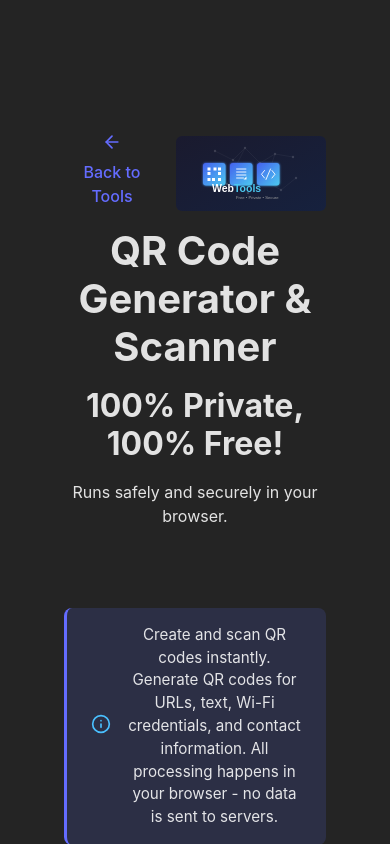
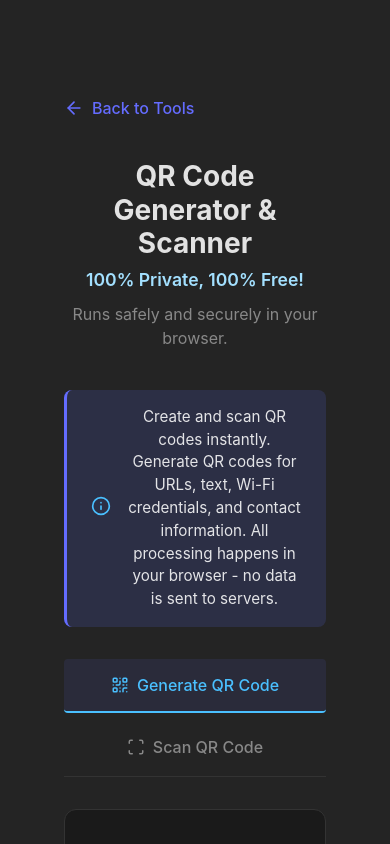
Before and after one commit to romitagl/web-tools, a React (Vite) app: page /qr-code-tool in a window 390 px wide. Shown: the top 844 px of the page. Built offline with nearby package versions, Linux system fonts and the light colour scheme.

Commit message:
Fix Layout

```diff
--- a/src/components/Layout.jsx
+++ b/src/components/Layout.jsx
@@ -3,10 +3,11 @@ import { ArrowLeft } from 'lucide-react';
 
 /**
  * Shared Layout component to provide consistent UI structure for all tools
+ * with an improved header design that matches the current app style
  *
  * @param {Object} props
  * @param {string} props.title - Main title for the tool
- * @param {string} props.subtitle - Subtitle/slogan (optional)
+ * @param {string} props.subtitle - Subtitle/slogan (optional, defaults to "100% Private, 100% Free!")
  * @param {React.ReactNode} props.description - Description content (optional)
  * @param {React.ReactNode} props.children - Main content of the tool
  * @returns {JSX.Element}
@@ -14,20 +15,25 @@ import { ArrowLeft } from 'lucide-react';
 function Layout({ title, subtitle = "100% Private, 100% Free!", description, children }) {
   return (
     <>
-      <div className="header">
-        <div className="logo-container">
-          <Link to="/" className="home-link">
+      {/* Modern minimalist header */}
+      <header className="tool-header">
+        <div className="header-back-link">
+          <Link to="/" className="back-link">
             <ArrowLeft size={20} className="back-icon" />
             <span>Back to Tools</span>
           </Link>
-          <div className="app-logos">
-            <img src="/images/webtools-logo.svg" alt="WebTools Logo" width="150" />
-          </div>
         </div>
-        <h1>{title}</h1>
-        {subtitle && <h2>{subtitle}</h2>}
-        <p>Runs safely and securely in your browser.</p>
-      </div>
+
+        <div className="logo-container">
+          <img src="/images/webtools-logo.svg" alt="WebTools Logo" className="header-logo" />
+        </div>
+
+        <div className="header-titles">
+          <h1>{title}</h1>
+          {subtitle && <h2>{subtitle}</h2>}
+          <p>Runs safely and securely in your browser.</p>
+        </div>
+      </header>
 
       {description && (
         <section className="description">
--- /dev/null
+++ b/src/css/components/layout.css
@@ -0,0 +1,134 @@
+/* Layout Component Styles */
+
+/* Modern header styling */
+.tool-header {
+    display: flex;
+    flex-direction: column;
+    align-items: center;
+    text-align: center;
+    padding: 2rem 0 1rem;
+    margin-bottom: 1.5rem;
+  }
+
+  /* Back link styling */
+  .header-back-link {
+    align-self: flex-start;
+    margin-bottom: 1rem;
+  }
+
+  .back-link {
+    display: flex;
+    align-items: center;
+    gap: 0.5rem;
+    color: var(--primary-color);
+    text-decoration: none;
+    font-weight: 500;
+    transition: color 0.2s ease;
+  }
+
+  .back-link:hover {
+    color: var(--accent-color);
+  }
+
+  .back-icon {
+    transition: transform 0.2s ease;
+  }
+
+  .back-link:hover .back-icon {
+    transform: translateX(-3px);
+  }
+
+  /* Logo container */
+  .logo-container {
+    margin-bottom: 1.5rem;
+  }
+
+  .header-logo {
+    max-width: 180px;
+    height: auto;
+  }
+
+  /* Title section */
+  .header-titles {
+    width: 100%;
+    max-width: 800px;
+  }
+
+  .header-titles h1 {
+    font-size: 2.5rem;
+    font-weight: 700;
+    margin-bottom: 0.5rem;
+    color: var(--text-light);
+  }
+
+  .header-titles h2 {
+    font-size: 1.4rem;
+    font-weight: 600;
+    margin-bottom: 0.75rem;
+    color: var(--text-secondary);
+  }
+
+  .header-titles p {
+    font-size: 1rem;
+    color: var(--text-muted);
+    margin: 0;
+  }
+
+  /* Description section */
+  .description {
+    margin-bottom: 2rem;
+    max-width: 1000px;
+    margin-left: auto;
+    margin-right: auto;
+  }
+
+  /* Footer section */
+  footer {
+    text-align: center;
+    padding: 2rem 0 1rem;
+    color: var(--text-muted);
+  }
+
+  footer p {
+    margin-bottom: 1rem;
+  }
+
+  footer a {
+    color: var(--primary-color);
+    text-decoration: none;
+    transition: color 0.2s ease;
+  }
+
+  footer a:hover {
+    color: var(--accent-color);
+    text-decoration: underline;
+  }
+
+  /* Responsive adjustments */
+  @media (max-width: 768px) {
+    .header-titles h1 {
+      font-size: 2rem;
+    }
+
+    .header-titles h2 {
+      font-size: 1.2rem;
+    }
+
+    .header-logo {
+      max-width: 150px;
+    }
+  }
+
+  @media (max-width: 480px) {
+    .header-titles h1 {
+      font-size: 1.75rem;
+    }
+
+    .header-titles h2 {
+      font-size: 1.1rem;
+    }
+
+    .header-logo {
+      max-width: 130px;
+    }
+  }
--- a/src/css/main.css
+++ b/src/css/main.css
@@ -9,6 +9,7 @@
 @import 'components/cards.css';
 @import 'components/forms.css';
 @import 'components/tabs.css';
+@import 'components/layout.css';
 
 /* Import page-specific styles */
 @import 'pages/home.css';
```
